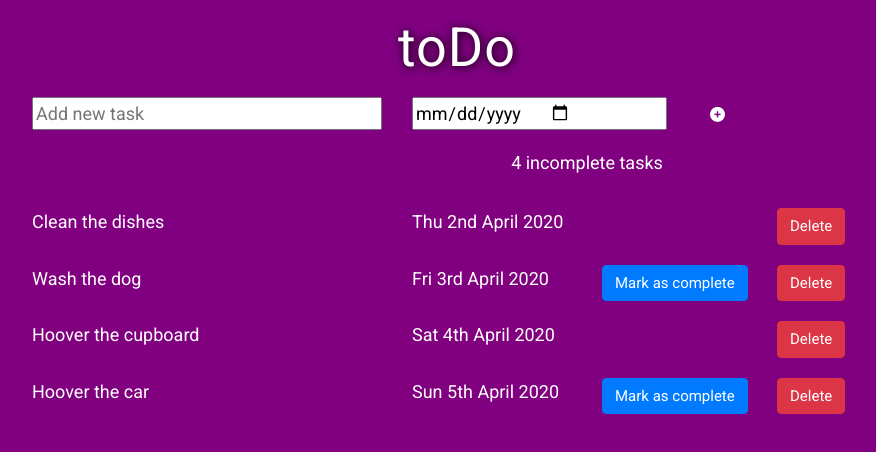
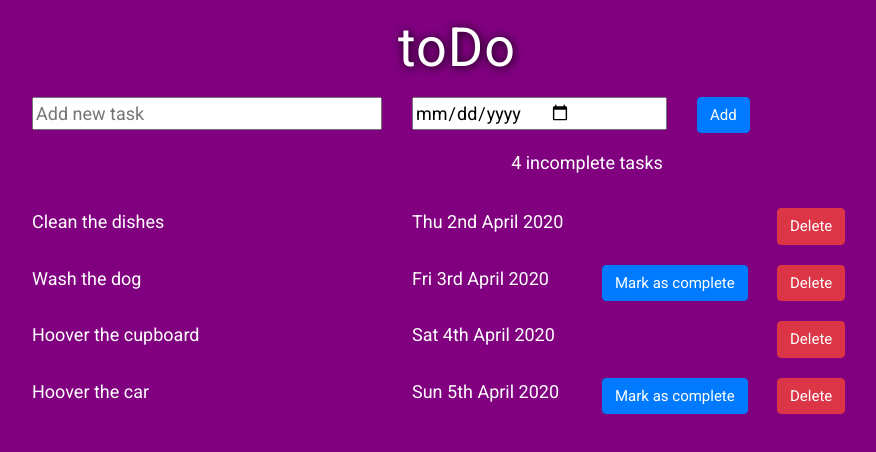
Before and after one commit to Hildao/todo_application_frontend, a React (Create React App) app: page / in a window 1280 px wide. Shown: the top 452 px of the page, without its empty margins (183-1059 px from the left). Built offline with nearby package versions, Linux system fonts and the light colour scheme.

Commit message:
Updated AddTask

```diff
--- a/package.json
+++ b/package.json
@@ -9,7 +9,8 @@
     "moment": "^2.24.0",
     "react": "^16.13.1",
     "react-dom": "^16.13.1",
-    "react-scripts": "3.4.1"
+    "react-scripts": "3.4.1",
+    "uuid": "^7.0.3"
   },
   "scripts": {
     "start": "react-scripts start",
--- a/src/AddTask/AddTask.js
+++ b/src/AddTask/AddTask.js
@@ -1,19 +1,53 @@
-import React from "react";
+import React, { useState } from "react";
+import moment from "moment";
 
-function AddTask() {
+//  Any component can keep track of its own state, so long as parent componnents don't need
+// to know about this state
+
+// This component is now a controlled component (a controlled form)
+
+
+function AddTask(props) {
+    // Create some initial state for the form
+    const [taskText, setTaskText] = useState("");
+    //const [date, setDate] = useState("2020-03-29"); // TODO: use moment to set the initial date to 1 week from now
+    const [date, setDate] = useState(moment().format('ddd Do MMMM YYYY'));
+
+    const handleTextChange = (event) => {
+        setTaskText(event.target.value);
+    }
+
+    const handleDateChange = (event) => {
+        setDate(event.target.value);
+    }
+
+    const handleAddTask = () => {
+        if (taskText === "") {
+            alert("Add a new task")
+        } else if (date === "") {
+            alert("Date required")
+        } else {
+            props.addTaskFunc(taskText, date);
+            setTaskText("")
+            setDate(moment().format('ddd Do MMMM YYYY'))
+        }
+    }
+
+
+    // Make sure we can listen to any events that happen in the form, update state accordingly
     return (
         <div className="row addTask">
             <div className="col-4">
-                <input type="text" className="input-group" id="addTask" placeholder="Add new task"></input>
+                <input type="text" className="input-group" id="addTask" placeholder="Add new task" value={taskText} onChange={handleTextChange} />
             </div>
 
             <div className="col-3">
-                <input type="date" className="input-group" />
+                <input type="date" className="input-group" value={date} onChange={handleDateChange} />
             </div>
 
 
             <div className="col-3">
-                <button className="btn"><i className="fas fa-plus-circle"></i></button>
+                <button className="btn btn-primary" onClick={handleAddTask}>Add</button>
             </div>
         </div>
     )
--- a/src/App.css
+++ b/src/App.css
@@ -2,8 +2,8 @@ body {
   font-family: 'Roboto', sans-serif;
   height: 100%;
   width: 100%;
-  /*background-image: url(images/toDo_app-background.jpg);*/
-  background-color: purple;
+  /*background-image: url(image/toDo_app-background.jpg);*/
+ background-color: purple;
   background-size: cover;
   color: white;
   font-size: 18px;
--- a/src/App.js
+++ b/src/App.js
@@ -1,4 +1,5 @@
 import React, { useState } from 'react';
+import { v4 as uuidv4 } from 'uuid';
 import './App.css';
 import Header from "./Header/Header";
 import AddTask from "./AddTask/AddTask";
@@ -15,6 +16,13 @@ import Task from "./Task/Task";
 // which button was clicked? (ID)
 // Updates the relevant task in our state (completed = true)
 
+// Adding a new task
+// Ensure the AddTask component is controlled - so that it knows about what is being entered in the form
+// Click on the add button
+// Need to know that this happened
+// What is the state of the form when this click happens? - DONE
+// Add the new task (constructed based on the data in the form) to the tasks list
+
 //JSX
 function App() {
   // If a value can be computed from one piece of state, no need to store it separately (count in this case)
@@ -23,25 +31,25 @@ function App() {
       text: "Clean the dishes",
       completed: true,
       dueDate: "2020-04-02",
-      id: 1
+      id: uuidv4()
     },
     {
       text: "Wash the dog",
       completed: false,
       dueDate: "2020-04-03",
-      id: 2
+      id: uuidv4()
     },
     {
       text: "Hoover the cupboard",
       completed: true,
       dueDate: "2020-04-04",
-      id: 3
+      id: uuidv4()
     },
     {
       text: "Hoover the car",
       completed: false,
       dueDate: "2020-04-05",
-      id: 4
+      id: uuidv4()
     }
   ])
 
@@ -71,13 +79,28 @@ function App() {
     setTasks(newTasks);
   }
 
+  const addTask = (text, date) => {
+    // Create a new task object based on the data passed as parameters
+    const newTask = {
+      text: text,
+      completed: false,
+      dueDate: date,
+      id: uuidv4() // TODO: UUID - use the UUID package from npm to generate a unique UUID
+    }
+    // Create a new array of tasks which includes this new task
+    // AVOID mutating arrays or object (push, pop, shift, splice, sort)
+    const newTasks = [...tasks, newTask];
+
+    // use the setTasks function to update the state
+    setTasks(newTasks);
+  }
 
   return (
     <div className="App">
       <Header />
       <main>
         <div className="container">
-          <AddTask />
+          <AddTask addTaskFunc={addTask} />
           <TaskCount count={tasks.length} />
           {/* Passing a prop of text to each Task component */}
           {tasks.map((task) => {
--- a/src/Task/Task.js
+++ b/src/Task/Task.js
@@ -40,7 +40,6 @@ const Task = props => {
             </div>
 
         </div>
-
     )
 }
 
```
Also changed, not shown: 1 other file (tests, documents, lock files or other folders).
